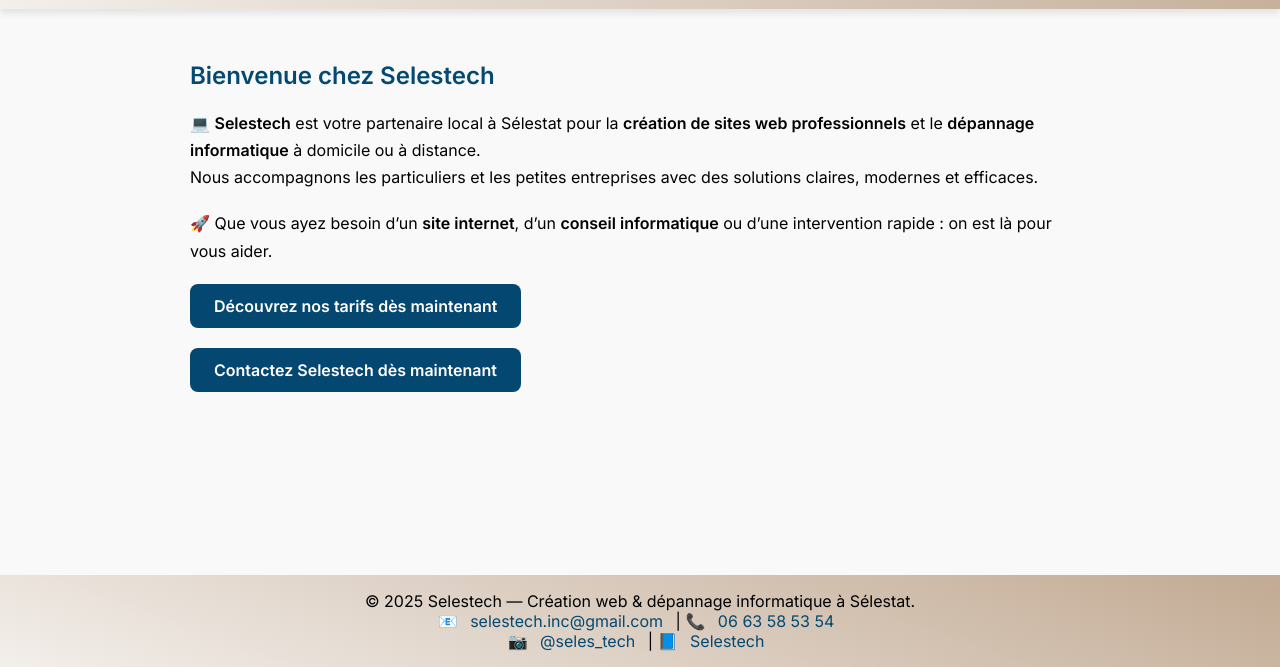
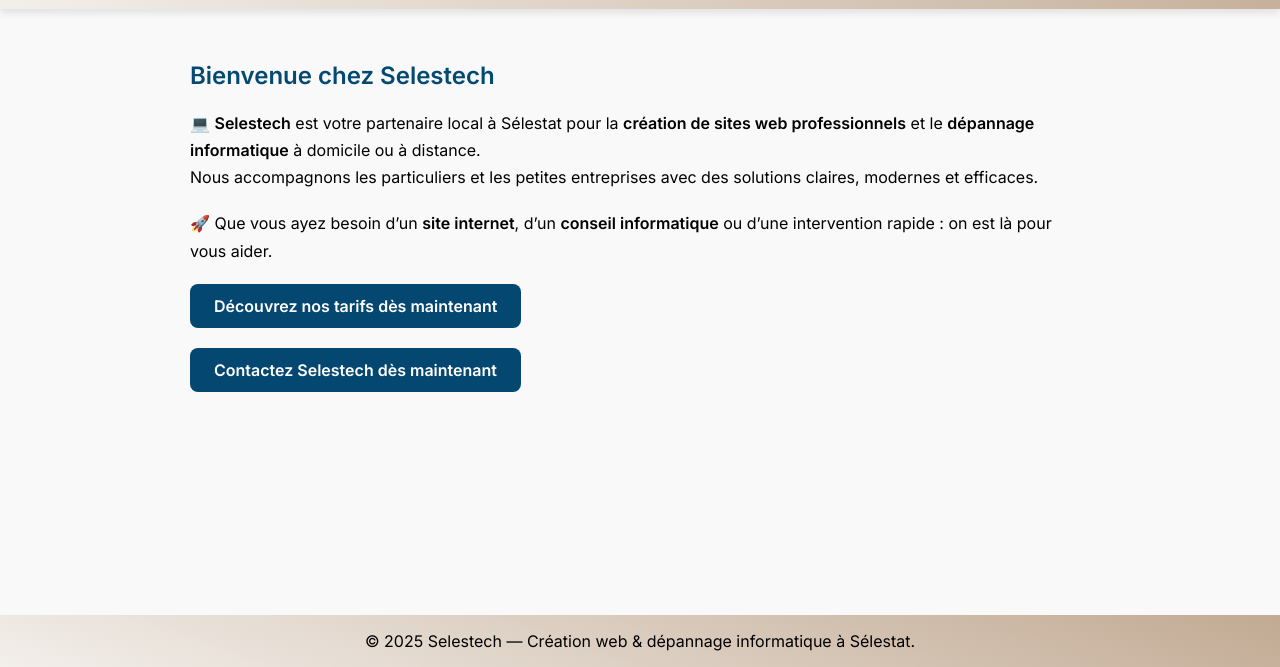
Before and after one commit to Selestech/Selestech.github.io, a plain HTML site: page index.html in a window 1280 px wide. Shown: the part 133-800 px from the top of the page. Drawn offline with Linux system fonts and the light colour scheme.

Commit message:
Update index.html

```diff
--- a/index.html
+++ b/index.html
@@ -44,7 +44,4 @@
   </main>
 
   <footer>
-    &copy; 2025 Selestech — Création web & dépannage informatique à Sélestat.<br />
-    📧 <a href="mailto:selestech.inc@gmail.com">selestech.inc@gmail.com</a> | 📞 <a href="tel:+33663585354">06 63 58 53 54</a><br />
-    📷 <a href="https://instagram.com/seles_tech" target="_blank">@seles_tech</a> | 📘 <a href="https://www.facebook.com/share/1GsHa6gbmF/?mibextid=wwXIfr" target="_blank">Selestech</a>
-    </footer>
+    &copy; 2025 Selestech — Création web & dépannage informatique à Sélestat.
```
